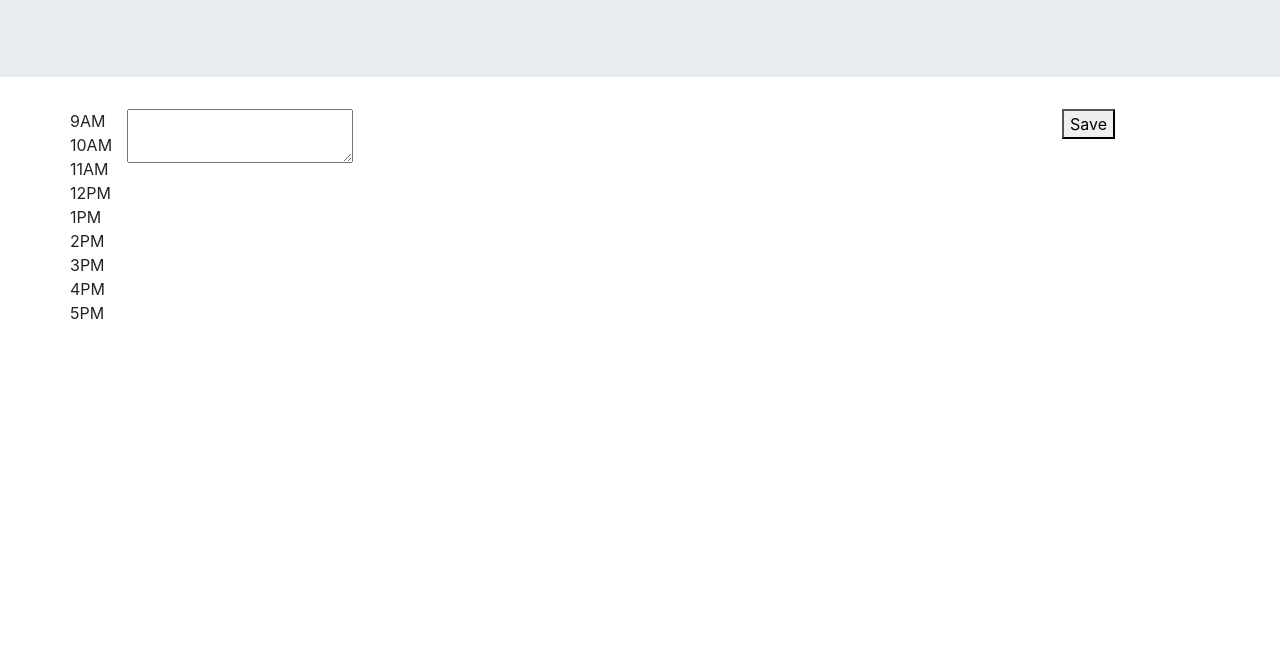
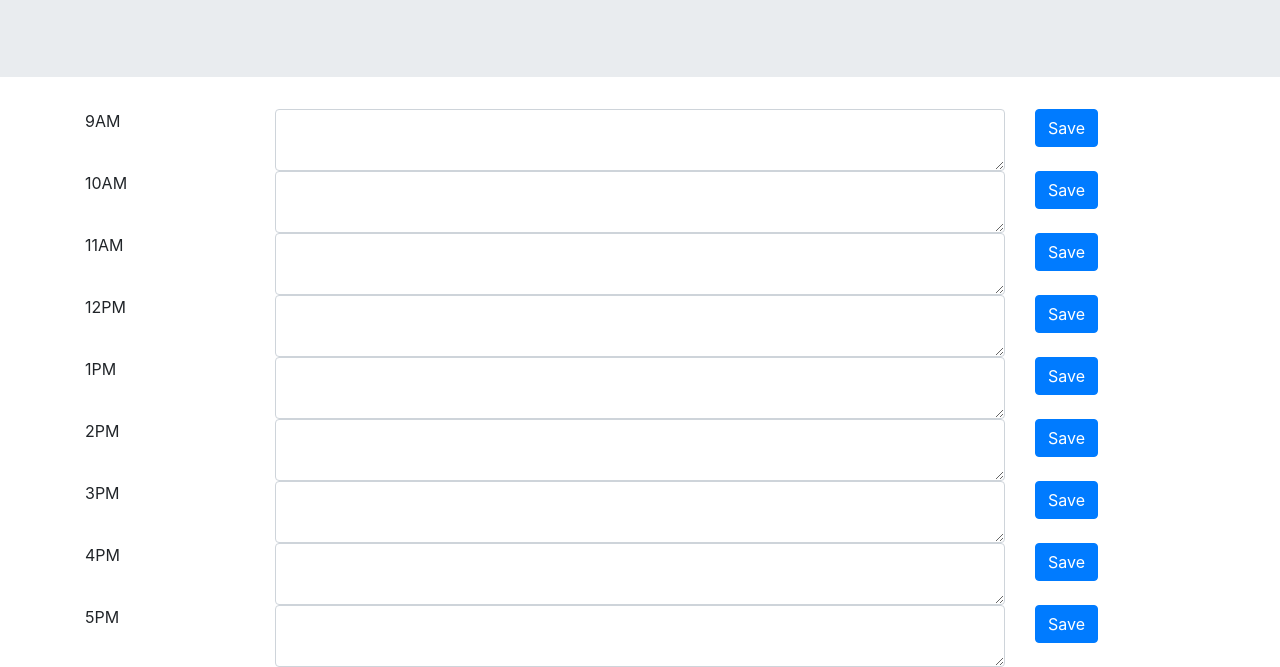
Before and after one commit to vormc2005/Dailyplanner, a plain HTML site: page index.html in a window 1280 px wide. Shown: the part 172-839 px from the top of the page. Before the commit the page ends 800 px from the top, so only its background shows below. Drawn offline with nearby package versions, Linux system fonts and the light colour scheme.

Commit message:
Calendar done

```diff
--- a/index.html
+++ b/index.html
@@ -25,62 +25,72 @@
 
       <!-- Create container with dayly notes -->
 
-    <div class=container>
-
-        <div class="row">
-     <!-- Create time array -->
-            <div id="col-2">
-            <div id="timeslot"></div>
-        </div>
-        <!-- create input area -->
-            <div class="col-8">
-                <div id=notes-save class="notes"></div>
-        </div>
-        <!-- create save button -->
-
-            <div class="col-2"></div>
-             <div id="savebutton"></div>
-         </div>
-    </div>
-
-
-      </div  >
+    <div class="container" id="calendar"></div>
 
 
 <!-- ----------------------------------- -->
       <!-- Javascript and jquery -->
 
-      <script type="text/javascript">
+    <script type="text/javascript">
+        $(document).ready(function () {
+
+            var timearr = ["9AM", "10AM","11AM","12PM","1PM","2PM","3PM","4PM","5PM"];
+            var inputline;
+            var save;
+
+            var buildCalendar = function(){
+                $.each(timearr, function(index,value){
+                    // create row
+                    var row = $("<div>").addClass("row");
+
+                    // Create columns
+                    var timeCol = $("<div>");
+                    timeCol.addClass("col-2 timeslot").text(value);
+
+                    var textCol = $("<div>");
+                    textCol.addClass("col-8 textarea");
+                    var txtarea = $("<textarea>");
+                    txtarea.addClass("form-control");
+                    txtarea.attr("data-time", value);
+                    // TODO: Populate texarea with whatever is in local storage
 
 
-$(document).ready(function () {
+                    textCol.append(txtarea);
 
-    var timearr = ["9AM", "10AM","11AM","12PM","1PM","2PM","3PM","4PM","5PM"];
+                    var saveCol = $("<div>");
+                    saveCol.addClass("col-2 savebtn");
+                    var savebtn = $("<button>");
+                    savebtn.addClass("btn btn-primary save-item");
+                    savebtn.text("Save");
+                    savebtn.attr("data-time", value);
+                    saveCol.append(savebtn);
 
-    var inputline;
+                    row.append(timeCol);
+                    row.append(textCol);
+                    row.append(saveCol);
 
-    var save;
-// ---------create time--------------///
+                    $("#calendar").append(row);
+                });
+            }
 
-   $.each(timearr, function(index,value){
-       $("#timeslot").append(value + '<br>');
+            var saveItem = function(timeSlot){
+                // TODO: Get the textarea value for whatever timeslot is being saved
 
-      console.log("#timeslot")
+            }
 
+            $("#calendar").on("click", ".save-item", function(e){
+                e.preventDefault();
+                console.log("save: " + $(this).attr("data-time"));
+                saveItem($(this).attr("data-time"));
+            });
 
-    });
-   //  need to create text area intead of input area----------?
-   $("#notes-save").append('<textarea rows"8" col "4"/>');
+            // TODO: Grab any data from local storage and assign to global variable
 
-$("notes-save").attr("width","600px");
+            // Build the calendar
+            buildCalendar();
+        });
 
- var savebtn = $("<button>");
-    savebtn.text("Save");
-$("#savebutton").append(savebtn);
-// ----------------------------------------//
-});
-
-</script>
+    </script>
 
 </body>
 </html>
```
